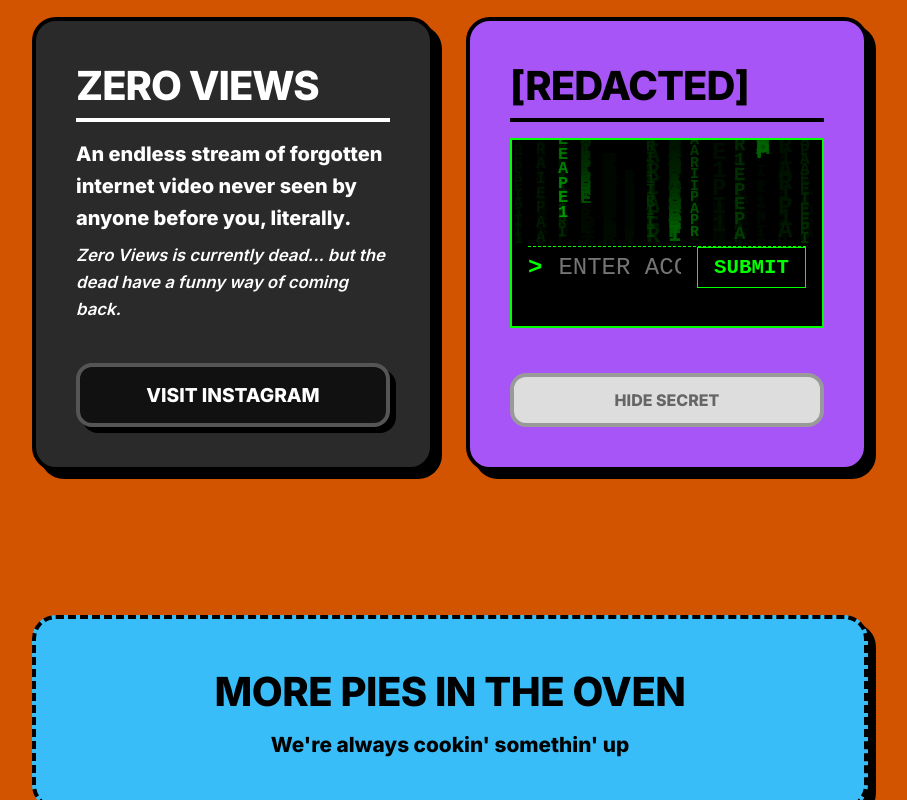
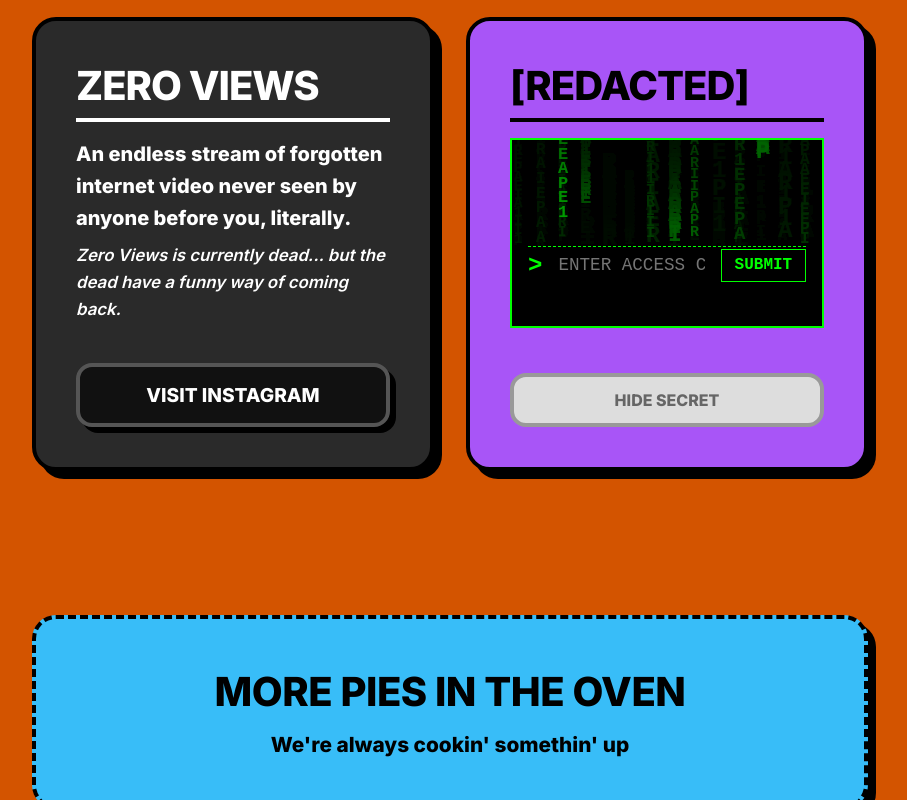
Before and after one commit to mozltovcoktail/airpiehi-site, a website built with Vite: page index.html in a window 1280 px wide. Both pictures are taken after a click on the element "TOP SECRET". Shown: the part 1464-2264 px from the top of the page, without its empty margins (190-1097 px from the left). Built offline with nearby package versions, Linux system fonts and the light colour scheme.

Commit message:
style: scale back input/button size
Input: 1.5rem → 1.1rem
Button: 1.3rem → 1rem, padding 0.5rem 1rem → 0.4rem 0.8rem

Co-Authored-By: Claude Sonnet 4.6 <noreply@anthropic.com>

```diff
--- a/index.html
+++ b/index.html
@@ -77,8 +77,8 @@
                      <div style="position: absolute; bottom: 0; left: 0; right: 0; z-index: 1; height: 80px; padding: 0 1rem; display: flex; flex-direction: column;">
                        <div style="background: #000; border-top: 1px dashed #0f0; display: flex; align-items: center; gap: 1rem; flex: 1; padding-bottom: 0.75rem;">
                          <span style="font-size: 1.5rem;">></span>
-                         <input type="text" id="secret-code-input" placeholder="ENTER ACCESS CODE" style="flex: 1; background: #000; border: none; color: #0f0; font-family: monospace; font-size: 1.5rem; outline: none; min-width: 0;" autocomplete="off" spellcheck="false" />
-                         <button id="secret-code-submit" style="background: #000; border: 1px solid #0f0; color: #0f0; padding: 0.5rem 1rem; font-family: monospace; cursor: pointer; font-weight: bold; font-size: 1.3rem;">SUBMIT</button>
+                         <input type="text" id="secret-code-input" placeholder="ENTER ACCESS CODE" style="flex: 1; background: #000; border: none; color: #0f0; font-family: monospace; font-size: 1.1rem; outline: none; min-width: 0;" autocomplete="off" spellcheck="false" />
+                         <button id="secret-code-submit" style="background: #000; border: 1px solid #0f0; color: #0f0; padding: 0.4rem 0.8rem; font-family: monospace; cursor: pointer; font-weight: bold; font-size: 1rem;">SUBMIT</button>
                        </div>
                        <p id="secret-code-response" style="background: #000; margin-top: 0.5rem; margin-bottom: 0; color: #f00; font-size: 0.9rem; opacity: 0; transition: opacity 0.2s;">.</p>
                      </div>
```
